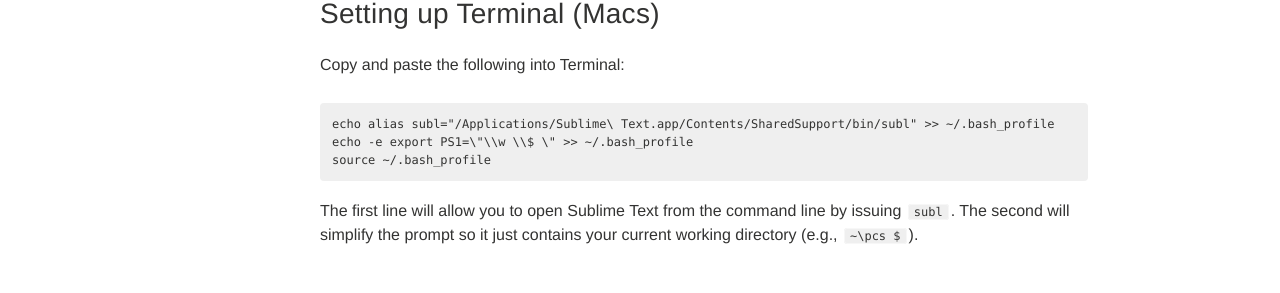
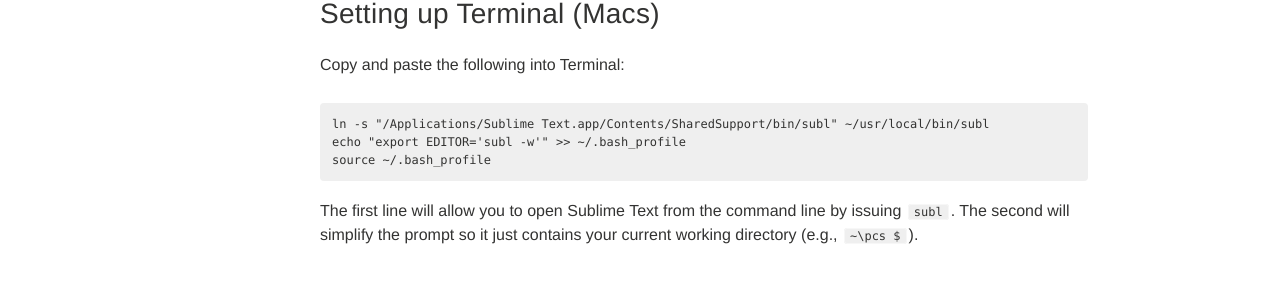
Before and after one commit to portlandcodeschool/primer, a Jekyll site: the page built from _posts/2014-07-12-prep_work.markdown, in a window 1280 px wide. Shown: the part 559-852 px from the top of the page. Built offline with Jekyll 4.4.1, drawn with Linux system fonts in a browser that asks for light colours; nearby versions of some CDN libraries; comment, search, counter and statistics services are not loaded.

Commit message:
subl setup: switch to symlink

```diff
--- a/_posts/2014-07-12-prep_work.markdown
+++ b/_posts/2014-07-12-prep_work.markdown
@@ -40,8 +40,8 @@ Setting up Terminal (Macs)
 Copy and paste the following into Terminal:
 
 {% highlight text %}
-echo alias subl="/Applications/Sublime\ Text.app/Contents/SharedSupport/bin/subl" >> ~/.bash_profile
-echo -e export PS1=\"\\w \\$ \" >> ~/.bash_profile
+ln -s "/Applications/Sublime Text.app/Contents/SharedSupport/bin/subl" ~/usr/local/bin/subl
+echo "export EDITOR='subl -w'" >> ~/.bash_profile
 source ~/.bash_profile
 {% endhighlight %}
 
```
